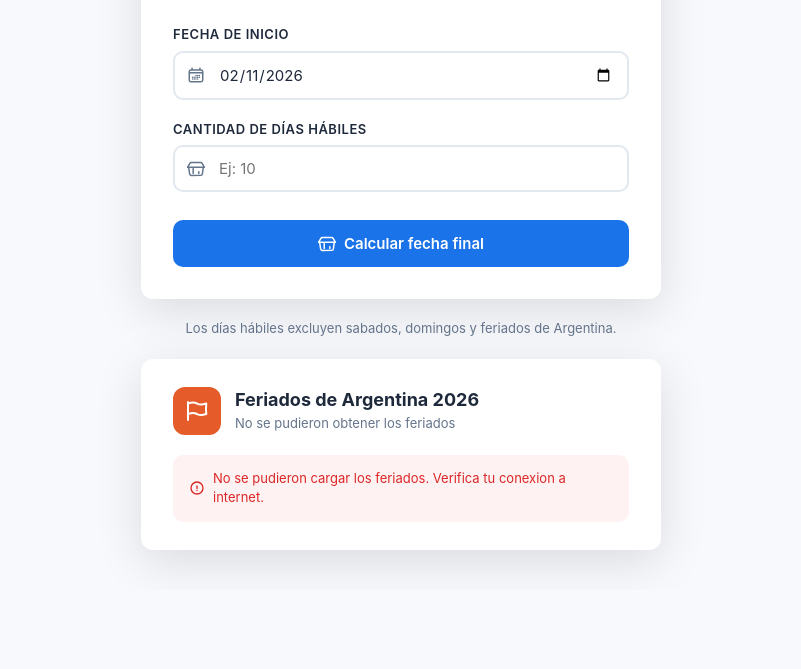
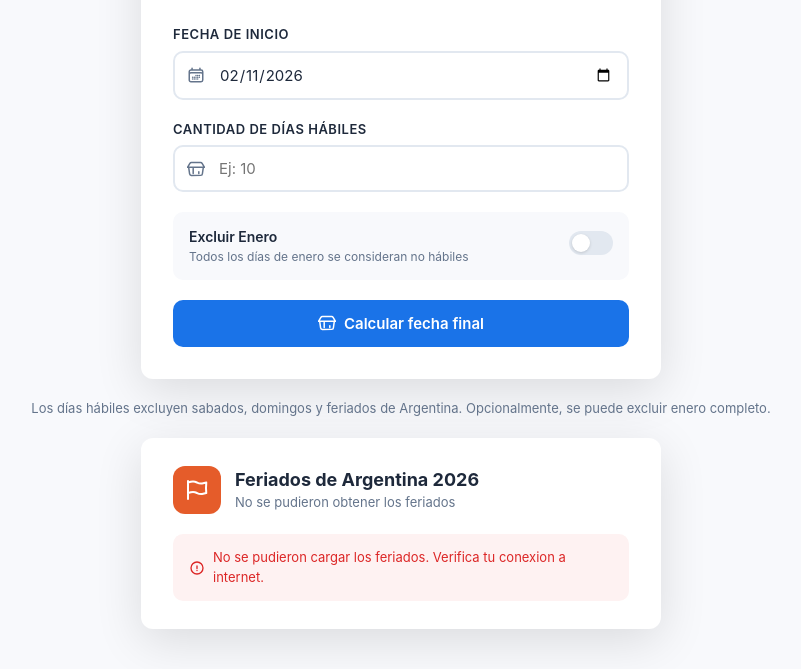
Before and after one commit to JulianKer/Calculadora-de-dias-habiles, a plain HTML site: page index.html in a window 1280 px wide. Shown: the part 227-896 px from the top of the page, without its empty margins (239-1040 px from the left). Before the commit the page ends 817 px from the top, so only its background shows below. Drawn offline with Linux system fonts and the light colour scheme; no server answers.

Commit message:
toggle excluir enero para abogados / escribanías

```diff
--- a/index.html
+++ b/index.html
@@ -491,6 +491,86 @@
       color: var(--color-text);
     }
 
+    /* ===== TOGGLE SWITCH ===== */
+    .toggle-group {
+      display: flex;
+      align-items: center;
+      justify-content: space-between;
+      padding: 14px 16px;
+      background: var(--color-bg);
+      border-radius: 10px;
+      margin-bottom: 20px;
+    }
+
+    .toggle-label-wrap {
+      display: flex;
+      flex-direction: column;
+      gap: 2px;
+    }
+
+    .toggle-label-text {
+      font-size: 0.875rem;
+      font-weight: 600;
+      color: var(--color-text);
+    }
+
+    .toggle-label-desc {
+      font-size: 0.75rem;
+      color: var(--color-text-muted);
+      line-height: 1.4;
+    }
+
+    .toggle-switch {
+      position: relative;
+      width: 44px;
+      height: 24px;
+      flex-shrink: 0;
+      margin-left: 12px;
+    }
+
+    .toggle-switch input {
+      opacity: 0;
+      width: 0;
+      height: 0;
+    }
+
+    .toggle-slider {
+      position: absolute;
+      cursor: pointer;
+      top: 0;
+      left: 0;
+      right: 0;
+      bottom: 0;
+      background-color: var(--color-border);
+      border-radius: 24px;
+      transition: background-color var(--transition);
+    }
+
+    .toggle-slider::before {
+      content: "";
+      position: absolute;
+      height: 18px;
+      width: 18px;
+      left: 3px;
+      bottom: 3px;
+      background-color: #fff;
+      border-radius: 50%;
+      transition: transform var(--transition);
+      box-shadow: 0 1px 3px rgba(0, 0, 0, 0.15);
+    }
+
+    .toggle-switch input:checked + .toggle-slider {
+      background-color: var(--color-primary);
+    }
+
+    .toggle-switch input:checked + .toggle-slider::before {
+      transform: translateX(20px);
+    }
+
+    .toggle-switch input:focus-visible + .toggle-slider {
+      box-shadow: 0 0 0 3px rgba(26, 115, 232, 0.25);
+    }
+
     /* ===== FOOTER ===== */
     .footer-note {
       text-align: center;
@@ -621,6 +701,17 @@
           </div>
         </div>
 
+        <div class="toggle-group">
+          <div class="toggle-label-wrap">
+            <span class="toggle-label-text">Excluir Enero</span>
+            <span class="toggle-label-desc">Todos los días de enero se consideran no hábiles</span>
+          </div>
+          <label class="toggle-switch">
+            <input type="checkbox" id="excludeJanuary" />
+            <span class="toggle-slider"></span>
+          </label>
+        </div>
+
         <button type="submit" class="btn" id="submitBtn">
           <svg xmlns="http://www.w3.org/2000/svg" fill="none" viewBox="0 0 24 24" stroke-width="2" stroke="currentColor">
             <path stroke-linecap="round" stroke-linejoin="round" d="M15.75 15.75V18m-7.5-6.75V18m15-8.25-3.09-5.4a2.25 2.25 0 0 0-1.956-1.134H5.808a2.25 2.25 0 0 0-1.956 1.134L.75 9.75m21 0H.75m21 0-1.228 8.59A2.25 2.25 0 0 1 18.29 20.5H5.71a2.25 2.25 0 0 1-2.232-1.91L2.25 9.75" />
@@ -658,11 +749,15 @@
           <span class="result-row-label">Feriados omitidos</span>
           <span class="result-row-value" id="summaryHolidays">--</span>
         </div>
+        <div class="result-row" id="summaryJanuaryRow" style="display:none;">
+          <span class="result-row-label">Días de enero excluidos</span>
+          <span class="result-row-value" id="summaryJanuary">--</span>
+        </div>
       </div>
     </div>
   </div>
 
-  <p class="footer-note">Los días hábiles excluyen sabados, domingos y feriados de Argentina.</p>
+  <p class="footer-note">Los días hábiles excluyen sabados, domingos y feriados de Argentina. Opcionalmente, se puede excluir enero completo.</p>
 
   <!-- HOLIDAYS CARD -->
   <div class="holidays-card" id="holidaysCard">
@@ -702,7 +797,10 @@
       var summaryNatural = document.getElementById("summaryNatural");
       var summaryWeekends = document.getElementById("summaryWeekends");
       var summaryHolidays = document.getElementById("summaryHolidays");
+      var summaryJanuary = document.getElementById("summaryJanuary");
+      var summaryJanuaryRow = document.getElementById("summaryJanuaryRow");
       var submitBtn = document.getElementById("submitBtn");
+      var excludeJanuaryInput = document.getElementById("excludeJanuary");
 
       // Cache de feriados por año: { 2026: Set("2026-01-01", ...), ... }
       var holidaysCache = {};
@@ -861,10 +959,12 @@
 
         Promise.all(promises).then(function (allHolidaySets) {
           // Calculate business days excluding weekends and holidays
+          var excludeJanuary = excludeJanuaryInput.checked;
           var current = new Date(startYear, startMonth, startDay);
           var added = 0;
           var weekendsSkipped = 0;
           var holidaysSkipped = 0;
+          var januaryDaysSkipped = 0;
           var totalNaturalDays = 0;
 
           while (added < businessDays) {
@@ -874,6 +974,8 @@
 
             if (dayOfWeek === 0 || dayOfWeek === 6) {
               weekendsSkipped++;
+            } else if (excludeJanuary && current.getMonth() === 0) {
+              januaryDaysSkipped++;
             } else if (isHoliday(toDateString(current), allHolidaySets)) {
               holidaysSkipped++;
             } else {
@@ -903,6 +1005,13 @@
           summaryNatural.textContent = totalNaturalDays;
           summaryWeekends.textContent = weekendsSkipped;
           summaryHolidays.textContent = holidaysSkipped;
+
+          if (excludeJanuary) {
+            summaryJanuary.textContent = januaryDaysSkipped;
+            summaryJanuaryRow.style.display = "flex";
+          } else {
+            summaryJanuaryRow.style.display = "none";
+          }
 
           resultDivider.style.display = "block";
           resultSection.classList.add("visible");
```
